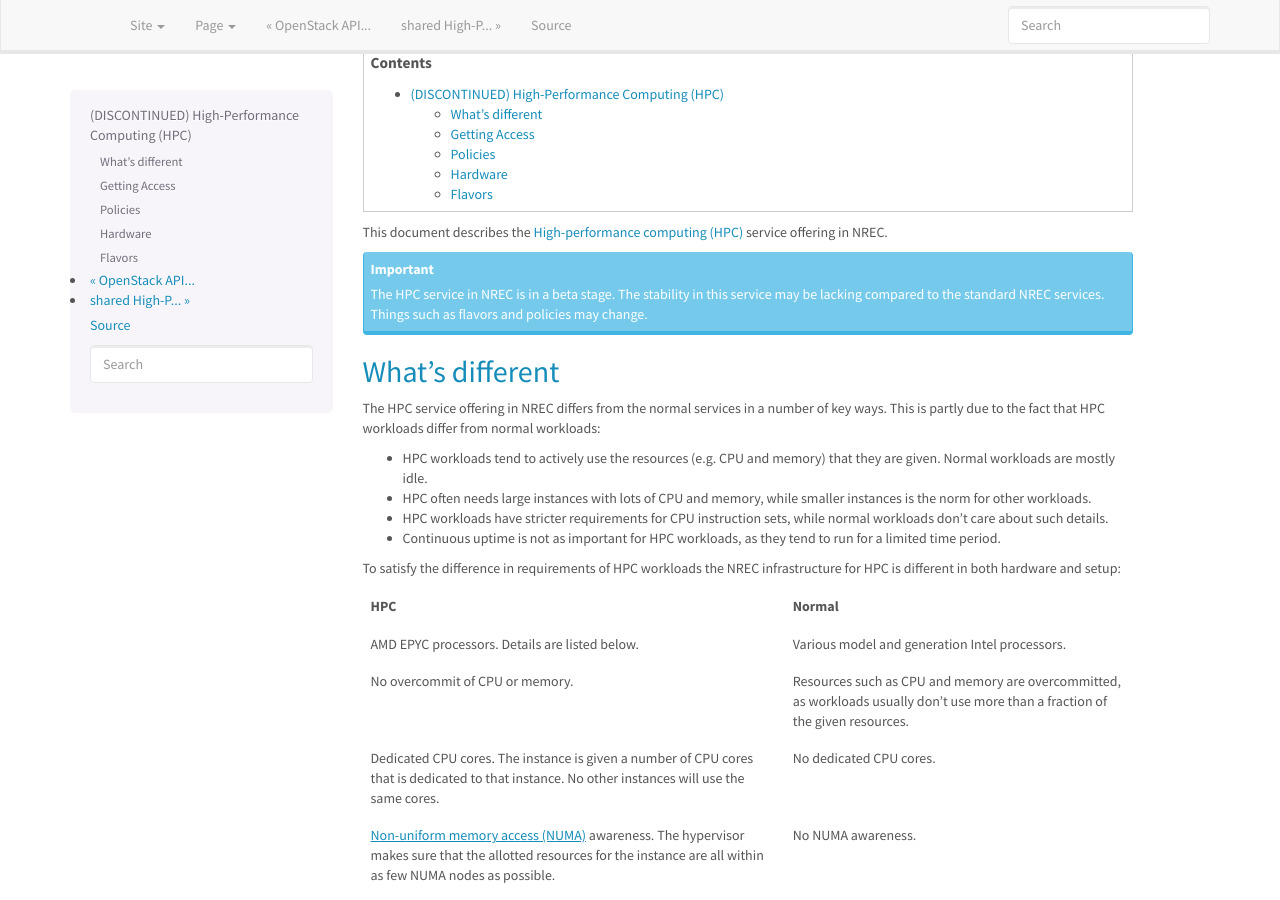
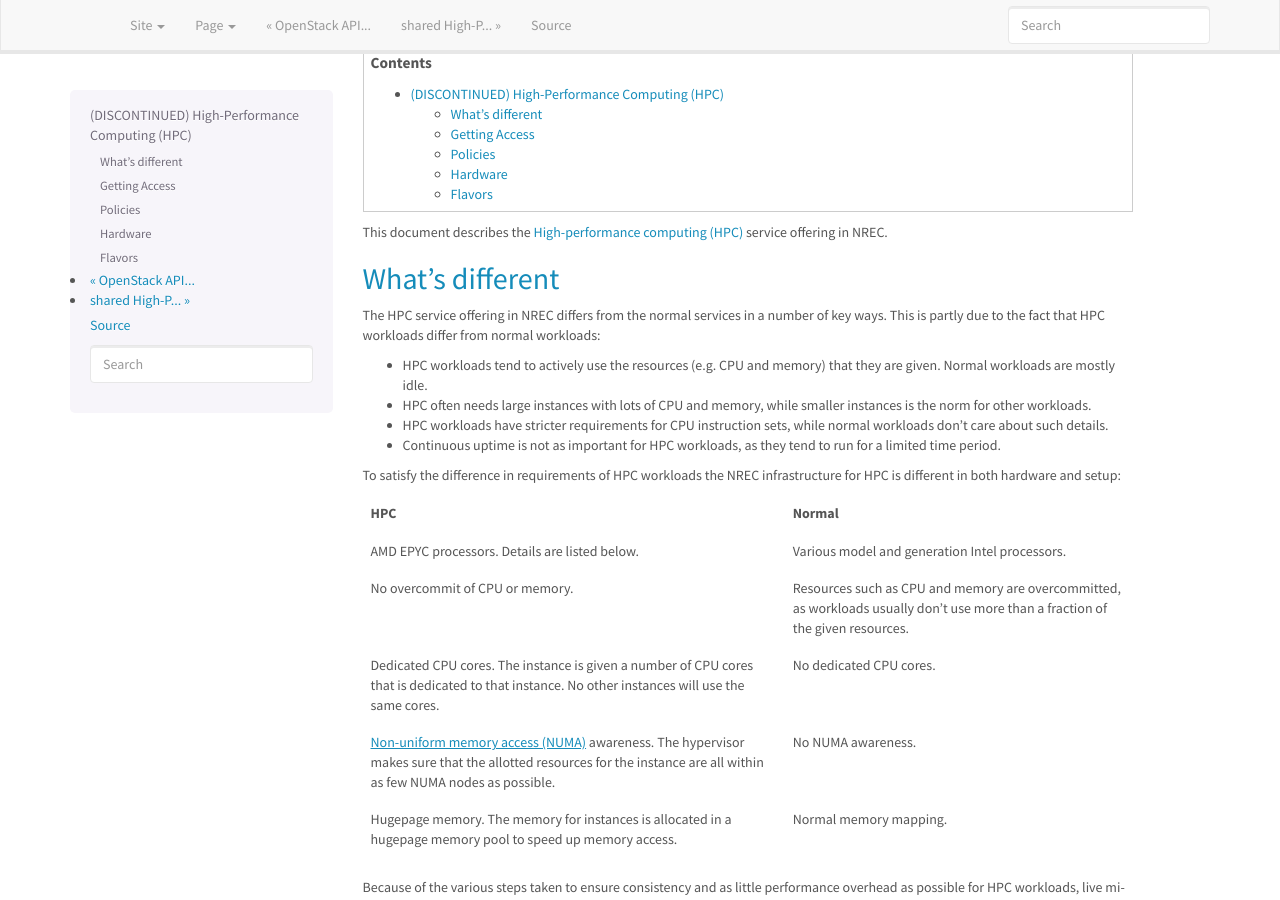
Before and after one commit to norcams/docs-enduser, a Sphinx documentation site: the page built from docs/hpc.rst, in a window 1280 px wide and 900 px high, scrolled down 303 px. Built offline with Sphinx 7.4.7, drawn with Linux system fonts in a browser that asks for light colours; part of the change alters nothing that is shown.

Commit message:
hpd discontinued

```diff
--- a/docs/hpc.rst
+++ b/docs/hpc.rst
@@ -29,10 +29,10 @@ Last changed: 2022-09-23
 This document describes the `High-performance computing (HPC)`_
 service offering in NREC.
 
-.. IMPORTANT::
-   The HPC service in NREC is in a beta stage. The stability in
-   this service may be lacking compared to the standard NREC
-   services. Things such as flavors and policies may change.
+.. # .. IMPORTANT::
+.. #    The HPC service in NREC is in a beta stage. The stability in
+.. #    this service may be lacking compared to the standard NREC
+.. #   services. Things such as flavors and policies may change.
 
 
 What's different
```
